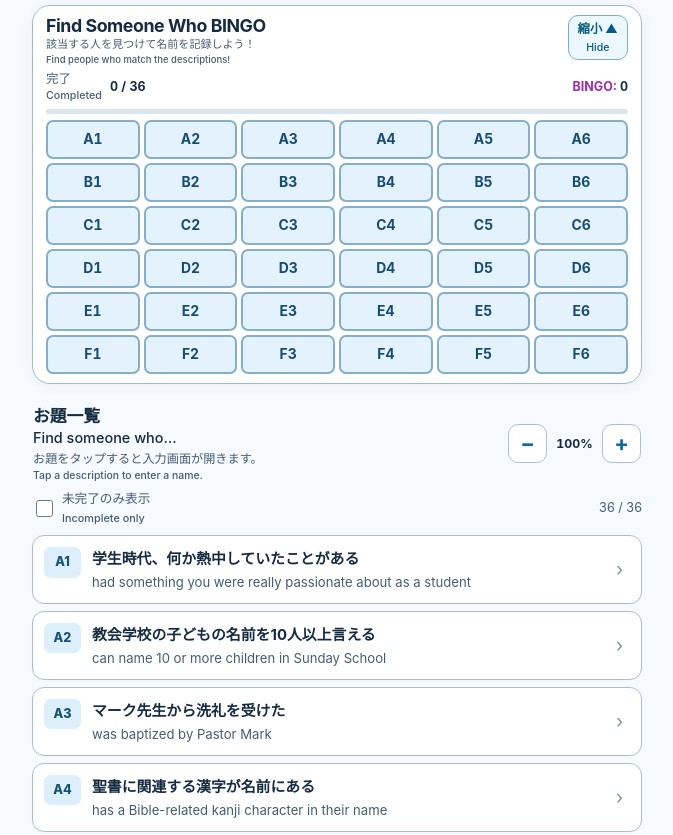
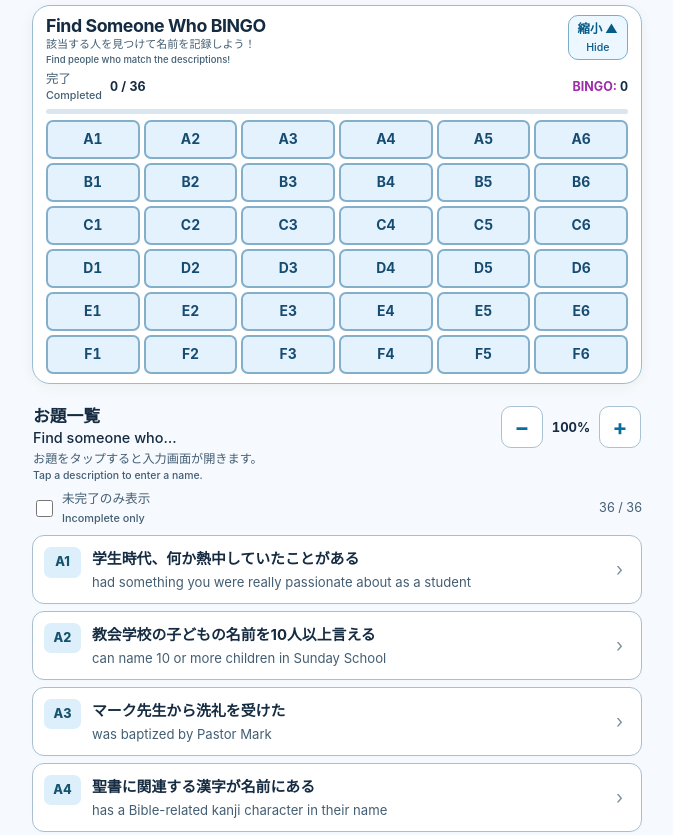
Before and after one commit to mkbuzz/kmgc-findsomeonewho, a plain HTML site: page index.html in a window 1280 px wide. Shown: the top 835 px of the page, without its empty margins (303-976 px from the left). Drawn offline with Linux system fonts and the light colour scheme.

Commit message:
Keep zoom toolbar fixed size and aligned while other content scales

```diff
--- a/index.html
+++ b/index.html
@@ -124,6 +124,58 @@
     .toast.bingo-toast { background:#a1329d; color:white; border:0.125rem solid #ffc6f0; font-size:1.1rem; padding:0.875rem 1.375rem; }
     @media (min-width:520px) { .square { min-height:0; height:2.4375rem; aspect-ratio:auto; } .board-card { padding:0.5625rem 0.8125rem; } }
     @media (max-width:370px) { .square { min-height:0; height:2.0625rem; } }
+
+    /* Keep the zoom toolbar a fixed size and anchored to the right of its heading.
+       All other content continues to follow the user's selected root font zoom. */
+    .wrap { padding-left:14px; padding-right:14px; }
+    .list-heading {
+      display:grid;
+      grid-template-columns:minmax(0, 1fr) 140px;
+      align-items:start;
+      column-gap:8px;
+    }
+    .list-heading > :first-child { min-width:0; }
+    .zoom {
+      width:140px;
+      min-width:140px;
+      height:42px;
+      justify-self:end;
+      align-self:start;
+      justify-content:flex-end;
+      gap:4px;
+      flex-wrap:nowrap;
+      font-size:16px;
+    }
+    .zoom-btn {
+      box-sizing:border-box;
+      display:flex;
+      align-items:center;
+      justify-content:center;
+      flex:0 0 42px;
+      width:42px;
+      min-width:42px;
+      height:42px;
+      padding:0;
+      border-width:1px;
+      border-radius:10px;
+      font-size:22px;
+      line-height:1;
+    }
+    .zoom-label {
+      box-sizing:border-box;
+      flex:0 0 48px;
+      width:48px;
+      min-width:48px;
+      font-size:13px;
+      line-height:42px;
+      white-space:nowrap;
+    }
+    @media (max-width:370px) {
+      .wrap { padding-left:9px; padding-right:9px; }
+    }
+    @media (min-width:520px) {
+      .wrap { padding-left:20px; padding-right:20px; }
+    }
   </style>
 </head>
 <body>
```
